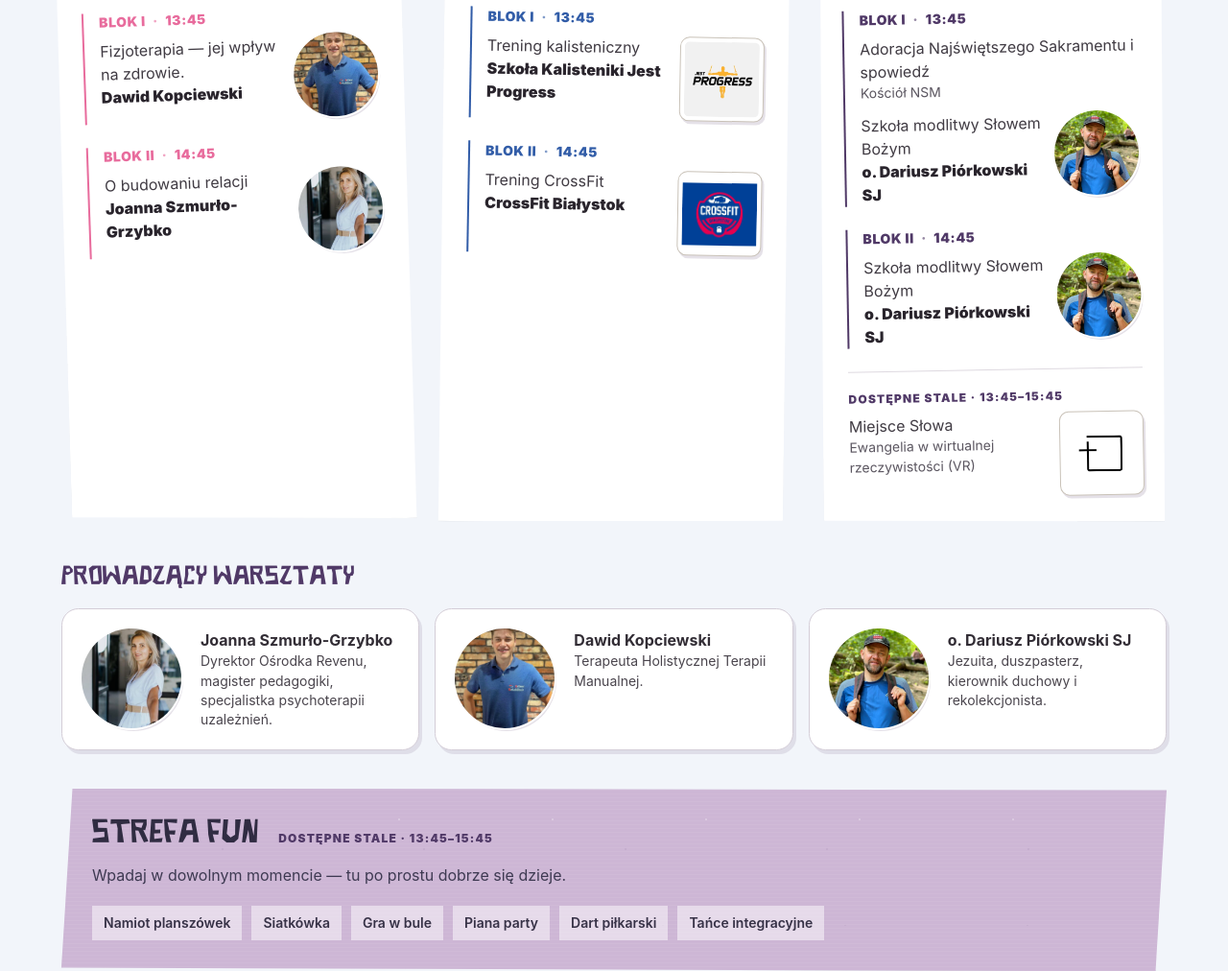
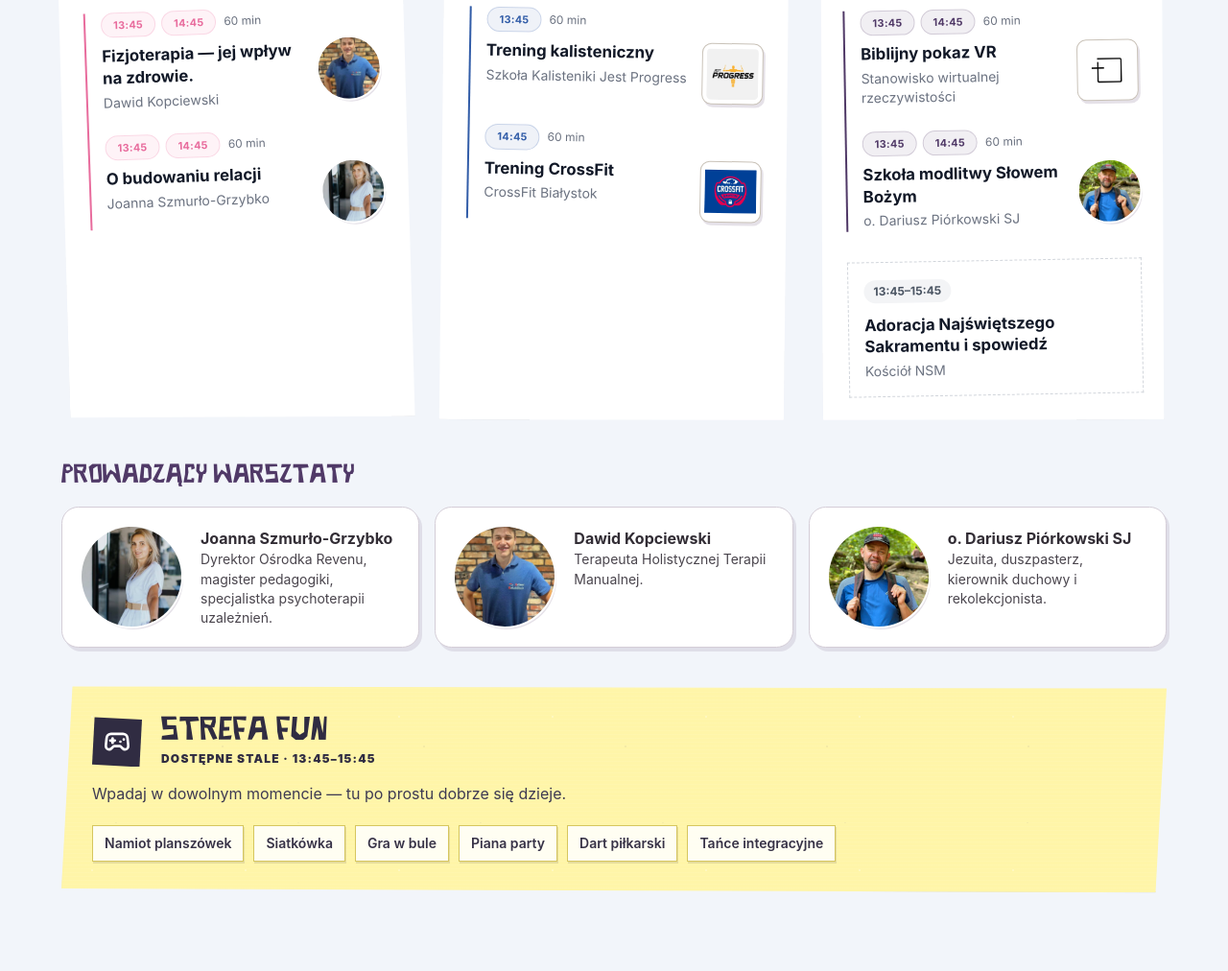
Before and after one commit to mlnq/resj-fest-astro, an Astro site: page /program in a window 1280 px wide. Shown: the part 2814-3826 px from the top of the page at 96% size. Built offline with nearby package versions, Linux system fonts and the light colour scheme; Astro itself is replaced by a stand-in of ours.

Commit message:
schedule update

```diff
--- a/src/app/components/landing/ScheduleSection.tsx
+++ b/src/app/components/landing/ScheduleSection.tsx
@@ -1,5 +1,5 @@
 import { motion } from "motion/react";
-import { BookOpen, Dumbbell, MessageCircle, type LucideIcon } from "lucide-react";
+import { BookOpen, Dumbbell, Gamepad2, MessageCircle, type LucideIcon } from "lucide-react";
 import scheduleJson from "../../../data/schedule.json";
 import archbishopImage from "../../../assets/imports/arcybiskup.jpg";
 import agnieszkaImage from "../../../assets/imports/aga-kucharewicz.png";
@@ -24,7 +24,8 @@ import { SectionHeading } from "./components/SectionHeading";
 type ImageReference = { source: string; alt: string; imageType?: "person" | "logo" };
 type ScheduleDetail = { label: string; text: string; image?: string; imageAlt?: string; imageType?: "person" | "logo"; images?: ImageReference[] };
 type ScheduleItem = { time: string; title: string; description: string; details?: ScheduleDetail[] };
-type WorkshopItem = { title: string; description?: string; presenters?: string[]; image?: string; imageAlt?: string; imageType?: "person" | "logo" };
+type WorkshopBlockRange = { label: string; time: string };
+type WorkshopItem = { title: string; description?: string; presenters?: string[]; image?: string; imageAlt?: string; imageType?: "person" | "logo"; blockRanges?: WorkshopBlockRange[] };
 type WorkshopBlock = { label: string; time: string; items: WorkshopItem[] };
 type WorkshopZone = {
   id: string;
@@ -106,17 +107,36 @@ function ScheduleImages({ images, sizeClass }: { images: ImageReference[]; sizeC
   return <div className="flex shrink-0 -space-x-2">{availableImages.map((image) => <img key={image.source} src={scheduleImages[image.source]} alt={image.alt} className={`${sizeClass} ${image.imageType === "person" ? "rounded-full ring-2 ring-white object-cover" : "rounded-lg border border-[#C9C2B8] bg-white p-1 object-contain"} shadow-[2px_3px_0_rgba(80,57,103,0.15)]`} />)}</div>;
 }
 
-function WorkshopItems({ items }: { items: WorkshopItem[] }) {
+function WorkshopItems({ items, accentColor }: { items: WorkshopItem[]; accentColor?: string }) {
   return (
-    <div className="space-y-3">
+    <div className="space-y-6">
       {items.map((item) => (
-        <div key={`${item.title}-${item.description ?? ""}`} className={item.image ? "flex items-start justify-between gap-3" : undefined}>
-          <div><p className="text-base leading-[1.5] text-[#403B43]">{item.title}</p>{item.description && <p className="text-sm leading-[1.45] text-[#5B5660]">{item.description}</p>}{item.presenters?.map((presenter) => <strong key={presenter} className="block text-base font-black leading-[1.5] text-[#29242C]">{presenter}</strong>)}</div>
-          {item.image && <ScheduleImages images={[{ source: item.image, alt: item.imageAlt ?? item.title, imageType: item.imageType }]} sizeClass="h-20 w-20 md:h-[5.5rem] md:w-[5.5rem]" />}
+        <div key={`${item.title}-${item.description ?? ""}`}>
+          {item.blockRanges && <div className="mb-2 flex flex-wrap items-center gap-1.5">{item.blockRanges.map((block) => <span key={block.time} className="rounded-xl border px-3 py-1 text-[0.68rem] font-bold tracking-[0.3px]" style={accentColor ? { color: accentColor, backgroundColor: `${accentColor}14`, borderColor: `${accentColor}33` } : undefined}>{block.time.split("–")[0]}</span>)}<span className="ml-0.5 text-xs text-[#6B7280]">60 min</span></div>}
+          <div className={item.image ? "flex items-start justify-between gap-3" : undefined}><div className="min-w-0"><p className="text-[1.05rem] font-bold leading-[1.35] text-[#111827]">{item.title}</p>{item.description && <p className="mt-1 text-sm leading-[1.45] text-[#6B7280]">{item.description}</p>}{item.presenters?.map((presenter) => <p key={presenter} className="mt-1 block text-sm font-normal leading-[1.45] text-[#6B7280]">{presenter}</p>)}</div>{item.image && <ScheduleImages images={[{ source: item.image, alt: item.imageAlt ?? item.title, imageType: item.imageType }]} sizeClass="h-14 w-14 md:h-16 md:w-16" />}</div>
         </div>
       ))}
     </div>
   );
+}
+
+function groupedWorkshopItems(blocks: WorkshopBlock[], finalBlockEnd: string) {
+  const items = new Map<string, WorkshopItem>();
+
+  blocks.forEach((block, blockIndex) => {
+    const blockRange = { label: block.label, time: `${block.time}–${blocks[blockIndex + 1]?.time ?? finalBlockEnd}` };
+    block.items.forEach((item) => {
+      const key = `${item.title}-${item.description ?? ""}-${item.presenters?.join("-") ?? ""}`;
+      const existingItem = items.get(key);
+      if (existingItem) {
+        existingItem.blockRanges?.push(blockRange);
+      } else {
+        items.set(key, { ...item, blockRanges: [blockRange] });
+      }
+    });
+  });
+
+  return Array.from(items.values());
 }
 
 export function ScheduleSection({ sectionId }: ScheduleSectionProps) {
@@ -151,14 +171,14 @@ export function ScheduleSection({ sectionId }: ScheduleSectionProps) {
             {workshops.zones.map((zone, index) => {
               const decoration = zoneDecorations[zone.id];
               const Icon = decoration.icon;
+              const finalBlockEnd = workshops.timeRange.split("–")[1] ?? "";
+              const items = groupedWorkshopItems(zone.blocks, finalBlockEnd);
 
               return (
                 <motion.article key={zone.id} initial={{ opacity: 0, y: 28, rotate: decoration.rotate }} whileInView={{ opacity: 1, y: 0, rotate: decoration.rotate }} viewport={{ once: true, margin: "-10% 0px" }} transition={{ duration: 0.45, delay: index * 0.08 }} whileHover={{ rotate: 0, scale: 1.03 }} className="relative bg-white p-6 shadow-xl md:p-7" style={{ clipPath: decoration.cardClipPath }}>
                   <div className="mb-7 flex items-center gap-5"><div className="flex h-16 w-16 shrink-0 items-center justify-center" style={{ backgroundColor: decoration.color, clipPath: decoration.iconClipPath }}><Icon className="h-8 w-8 text-white" strokeWidth={2.25} /></div><h4 className="font-rejsfest text-2xl leading-[0.95] uppercase tracking-[0.04em] text-[#32322D]">{zone.title}</h4></div>
-                  <div className="space-y-6">
-                    {zone.blocks.map((block) => <div key={block.time} className="border-l-2 pl-4" style={{ borderColor: decoration.color }}><p className="mb-2 font-sans text-sm font-black uppercase tracking-[0.04em]" style={{ color: decoration.color }}>{block.label} <span className="mx-1 opacity-60">·</span> {block.time}</p><WorkshopItems items={block.items} /></div>)}
-                    {zone.continuous && <div className="border-t border-[#DED9E0] pt-5"><p className="mb-2 text-xs font-black uppercase tracking-[0.1em]" style={{ color: decoration.color }}>{zone.continuous.label} · {zone.continuous.time}</p><WorkshopItems items={zone.continuous.items} /></div>}
-                  </div>
+                  <div className="border-l-2 pl-4" style={{ borderLeftColor: decoration.color }}><WorkshopItems items={items} accentColor={decoration.color} /></div>
+                  {zone.continuous && <section className="mt-8 border border-dashed border-[#D1D5DB] p-4"><p className="mb-3 inline-flex rounded-xl bg-[#F3F4F6] px-2.5 py-1 text-xs font-bold text-[#4B5563]">{zone.continuous.time}</p><WorkshopItems items={zone.continuous.items} accentColor={decoration.color} /></section>}
                 </motion.article>
               );
             })}
@@ -166,10 +186,10 @@ export function ScheduleSection({ sectionId }: ScheduleSectionProps) {
 
           <section className="mt-10"><p className="mb-4 font-rejsfest text-2xl uppercase tracking-[0.04em] text-[#503967]">Prowadzący warsztaty</p><div className="grid gap-4 md:grid-cols-3">{workshops.speakers.map((speaker) => <article key={speaker.name} className="flex items-start gap-5 rounded-[1.1rem] border border-[#D4CDD7] bg-white p-5 shadow-[3px_4px_0_rgba(80,57,103,0.12)]">{speaker.image ? <ScheduleImages images={[{ source: speaker.image, alt: speaker.imageAlt ?? speaker.name, imageType: speaker.imageType }]} sizeClass="h-24 w-24 md:h-[6.5rem] md:w-[6.5rem]" /> : <span className="flex h-11 w-11 shrink-0 items-center justify-center rounded-full bg-[#503967] text-xs font-black tracking-wide text-white">{speaker.initials}</span>}<p className="text-sm leading-[1.45] text-[#4A454D]"><strong className="block text-base text-[#322D35]">{speaker.name}</strong>{speaker.description}</p></article>)}</div></section>
 
-          <div className="paper-grain mt-10 bg-[#CDB6D5] px-6 py-7 text-[#302C42] shadow-xl md:px-8 md:py-8" style={{ clipPath: "polygon(1% 0, 100% 1%, 99% 100%, 0 98%)" }}>
-            <div className="mb-4 flex flex-wrap items-baseline gap-x-5 gap-y-2"><p className="font-rejsfest text-3xl leading-none uppercase tracking-[0.04em]">{workshops.fun.title}</p><p className="text-xs font-black uppercase tracking-[0.1em] text-[#503967]">{workshops.fun.availability}</p></div>
+          <div className="paper-grain mt-10 bg-[#FFF5A8] px-6 py-7 text-[#302C42] shadow-xl md:px-8 md:py-8" style={{ clipPath: "polygon(1% 0, 100% 1%, 99% 100%, 0 98%)" }}>
+            <div className="mb-4 flex flex-wrap items-center gap-x-5 gap-y-3"><div className="flex h-13 w-13 shrink-0 items-center justify-center bg-[#302C42] text-white" style={{ clipPath: "polygon(5% 0, 100% 5%, 95% 100%, 0 95%)" }}><Gamepad2 className="h-7 w-7" strokeWidth={2.25} /></div><div><p className="font-rejsfest text-3xl leading-none uppercase tracking-[0.04em]">{workshops.fun.title}</p><p className="mt-1.5 text-xs font-black uppercase tracking-[0.1em] text-[#302C42]">{workshops.fun.availability}</p></div></div>
             <p className="mb-5 max-w-2xl text-base leading-[1.55] text-[#3E3A52]">{workshops.fun.description}</p>
-            <ul className="flex flex-wrap gap-2.5">{workshops.fun.activities.map((activity) => <li key={activity} className="bg-white/50 px-3 py-2 text-sm font-semibold text-[#373247]">{activity}</li>)}</ul>
+            <ul className="flex flex-wrap gap-2.5">{workshops.fun.activities.map((activity) => <li key={activity} className="border border-[#D6C65E] bg-white/85 px-3 py-2 text-sm font-semibold text-[#373247] shadow-[1px_2px_0_rgba(48,44,66,0.12)]">{activity}</li>)}</ul>
           </div>
         </div>
       </div>
--- a/src/data/schedule.json
+++ b/src/data/schedule.json
@@ -50,26 +50,26 @@
         "id": "meetings",
         "title": "Strefa spotkań",
         "blocks": [
-          { "label": "Blok I", "time": "13:45", "items": [{ "title": "Fizjoterapia — jej wpływ na zdrowie.", "presenters": ["Dawid Kopciewski"], "image": "kopciewski", "imageAlt": "Dawid Kopciewski", "imageType": "person" }] },
-          { "label": "Blok II", "time": "14:45", "items": [{ "title": "O budowaniu relacji", "presenters": ["Joanna Szmurło-Grzybko"], "image": "szmurlo", "imageAlt": "Joanna Szmurło-Grzybko", "imageType": "person" }] }
+          { "label": "I", "time": "13:45", "items": [{ "title": "Fizjoterapia — jej wpływ na zdrowie.", "presenters": ["Dawid Kopciewski"], "image": "kopciewski", "imageAlt": "Dawid Kopciewski", "imageType": "person" }, { "title": "O budowaniu relacji", "presenters": ["Joanna Szmurło-Grzybko"], "image": "szmurlo", "imageAlt": "Joanna Szmurło-Grzybko", "imageType": "person" }] },
+          { "label": "II", "time": "14:45", "items": [{ "title": "O budowaniu relacji", "presenters": ["Joanna Szmurło-Grzybko"], "image": "szmurlo", "imageAlt": "Joanna Szmurło-Grzybko", "imageType": "person" }, { "title": "Fizjoterapia — jej wpływ na zdrowie.", "presenters": ["Dawid Kopciewski"], "image": "kopciewski", "imageAlt": "Dawid Kopciewski", "imageType": "person" }] }
         ]
       },
       {
         "id": "active",
         "title": "Strefa aktywna",
         "blocks": [
-          { "label": "Blok I", "time": "13:45", "items": [{ "title": "Trening kalisteniczny", "presenters": ["Szkoła Kalisteniki Jest Progress"], "image": "jestProgress", "imageAlt": "Szkoła Kalisteniki Jest Progress" }] },
-          { "label": "Blok II", "time": "14:45", "items": [{ "title": "Trening CrossFit", "presenters": ["CrossFit Białystok"], "image": "crossfit", "imageAlt": "CrossFit Białystok" }] }
+          { "label": "I", "time": "13:45", "items": [{ "title": "Trening kalisteniczny", "presenters": ["Szkoła Kalisteniki Jest Progress"], "image": "jestProgress", "imageAlt": "Szkoła Kalisteniki Jest Progress" }] },
+          { "label": "II", "time": "14:45", "items": [{ "title": "Trening CrossFit", "presenters": ["CrossFit Białystok"], "image": "crossfit", "imageAlt": "CrossFit Białystok" }] }
         ]
       },
       {
         "id": "spiritual",
         "title": "Strefa duchowa",
         "blocks": [
-          { "label": "Blok I", "time": "13:45", "items": [{ "title": "Adoracja Najświętszego Sakramentu i spowiedź", "description": "Kościół NSM" }, { "title": "Szkoła modlitwy Słowem Bożym", "presenters": ["o. Dariusz Piórkowski SJ"], "image": "piorkowski", "imageAlt": "o. Dariusz Piórkowski SJ", "imageType": "person" }] },
-          { "label": "Blok II", "time": "14:45", "items": [{ "title": "Szkoła modlitwy Słowem Bożym", "presenters": ["o. Dariusz Piórkowski SJ"], "image": "piorkowski", "imageAlt": "o. Dariusz Piórkowski SJ", "imageType": "person" }] }
+          { "label": "I", "time": "13:45", "items": [{ "title": "Biblijny pokaz VR", "description": "Stanowisko wirtualnej rzeczywistości", "image": "placeOfWord", "imageAlt": "Miejsce Słowa" }, { "title": "Szkoła modlitwy Słowem Bożym", "presenters": ["o. Dariusz Piórkowski SJ"], "image": "piorkowski", "imageAlt": "o. Dariusz Piórkowski SJ", "imageType": "person" }] },
+          { "label": "II", "time": "14:45", "items": [{ "title": "Biblijny pokaz VR", "description": "Stanowisko wirtualnej rzeczywistości", "image": "placeOfWord", "imageAlt": "Miejsce Słowa" }, { "title": "Szkoła modlitwy Słowem Bożym", "presenters": ["o. Dariusz Piórkowski SJ"], "image": "piorkowski", "imageAlt": "o. Dariusz Piórkowski SJ", "imageType": "person" }] }
         ],
-        "continuous": { "label": "Dostępne stale", "time": "13:45–15:45", "items": [{ "title": "Miejsce Słowa", "description": "Ewangelia w wirtualnej rzeczywistości (VR)", "image": "placeOfWord", "imageAlt": "Miejsce Słowa" }] }
+        "continuous": { "label": "Dostępne stale", "time": "13:45–15:45", "items": [{ "title": "Adoracja Najświętszego Sakramentu i spowiedź", "description": "Kościół NSM" }] }
       }
     ],
     "speakers": [
--- a/src/pages/polityka-prywatnosci.astro
+++ b/src/pages/polityka-prywatnosci.astro
@@ -24,8 +24,8 @@ import Layout from "../layouts/Layout.astro";
         <section>
           <h2 class="text-2xl font-black tracking-[-0.03em] text-[#1F2535]">1. Kto dba o Twoje dane</h2>
           <p class="mt-3">
-            Administratorem danych osobowych jest Organizator Rejs Fest. W sprawach
-            dotyczących danych osobowych skontaktujesz się z nami pod adresem
+            Administratorem danych osobowych jest Stowarzyszenie Dom Jednego Serca,
+            organizator Rejs Fest. W sprawach dotyczących danych osobowych skontaktujesz się z nami pod adresem
             <a href="mailto:rejsfest@gmail.com" class="font-bold text-[var(--festival-violet)] hover:underline">rejsfest@gmail.com</a>.
           </p>
         </section>
```
